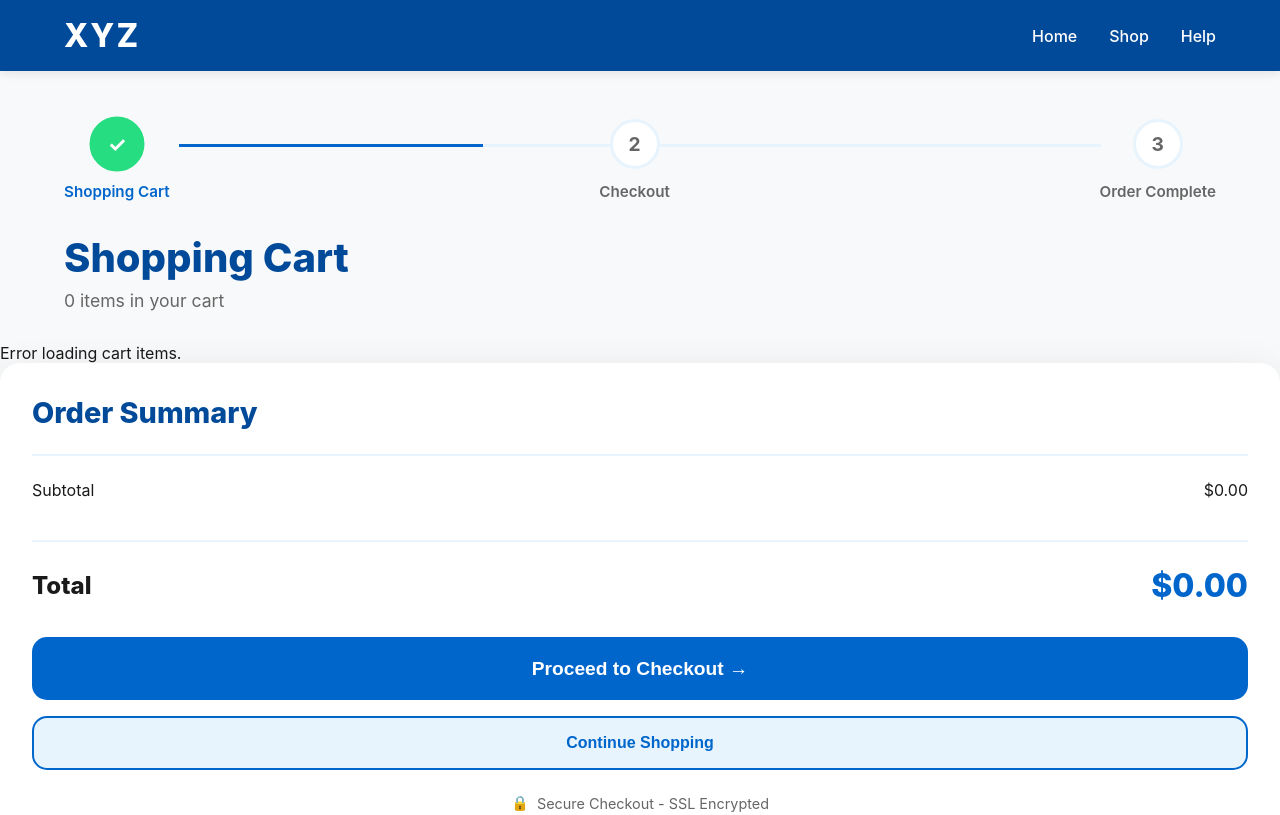
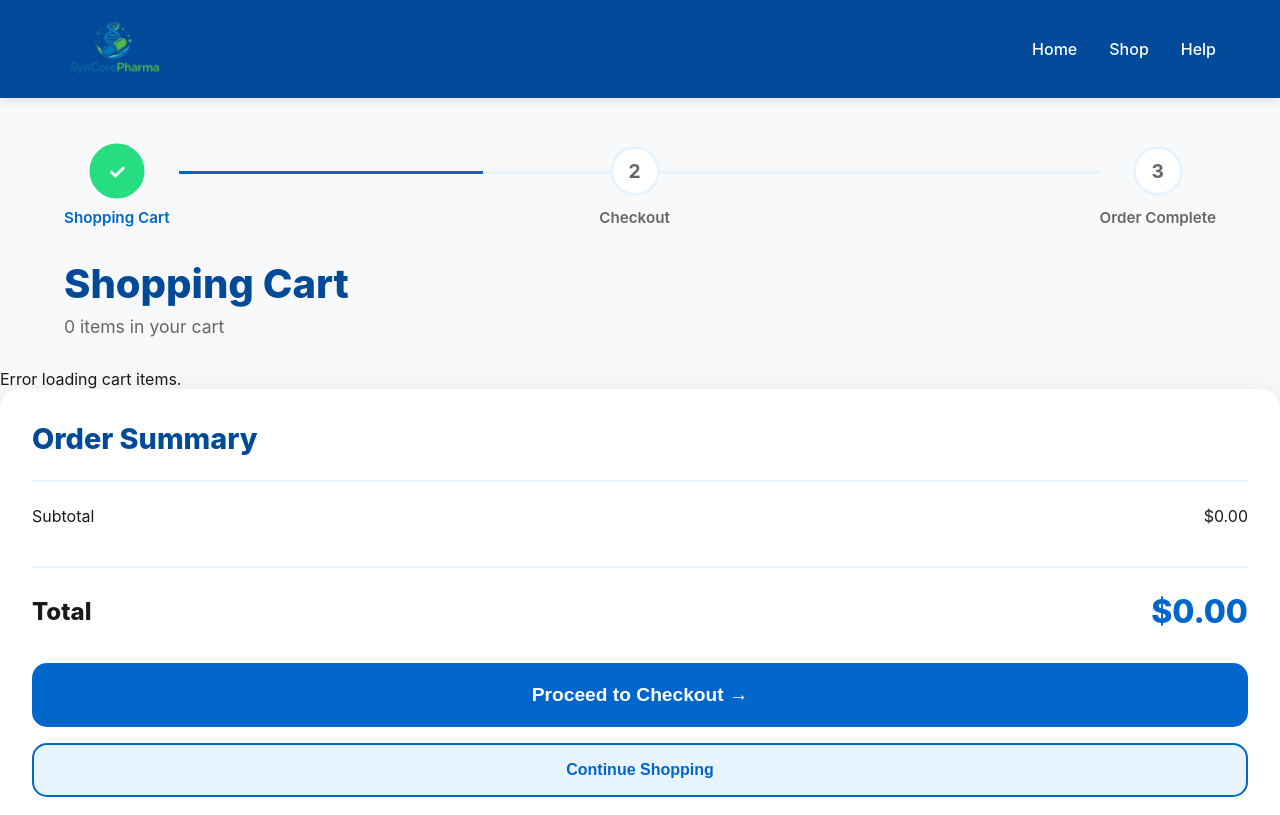
Before and after one commit to Alid3456778/Syncore_Pharmacy, a website: page public/cart.html in a window 1280 px wide. Shown: the top 815 px of the page. Drawn offline with Linux system fonts and the light colour scheme; no server answers.

Commit message:
Update logo

```diff
--- a/public/assets/css/cart.css
+++ b/public/assets/css/cart.css
@@ -35,11 +35,9 @@
         z-index: 100;
     }
 
-    .logo {
-        font-size: 2rem;
-        font-weight: 800;
-        letter-spacing: 2px;
-    }
+    .logo  img{
+    width: 100px;
+}
 
     .nav-links {
         display: flex;
--- a/public/cart.html
+++ b/public/cart.html
@@ -10,7 +10,7 @@
 <body>
   <!-- Top Navigation -->
   <nav class="top-nav">
-    <div class="logo">XYZ</div>
+    <div class="logo"><img src="./assets/image2/logo.png" alt=""></div>
     <div class="nav-links">
       <a href="index.html">Home</a>
       <a href="categories.html">Shop</a>
```
Also changed, not shown: public/index.html (+1 -1 lines).
